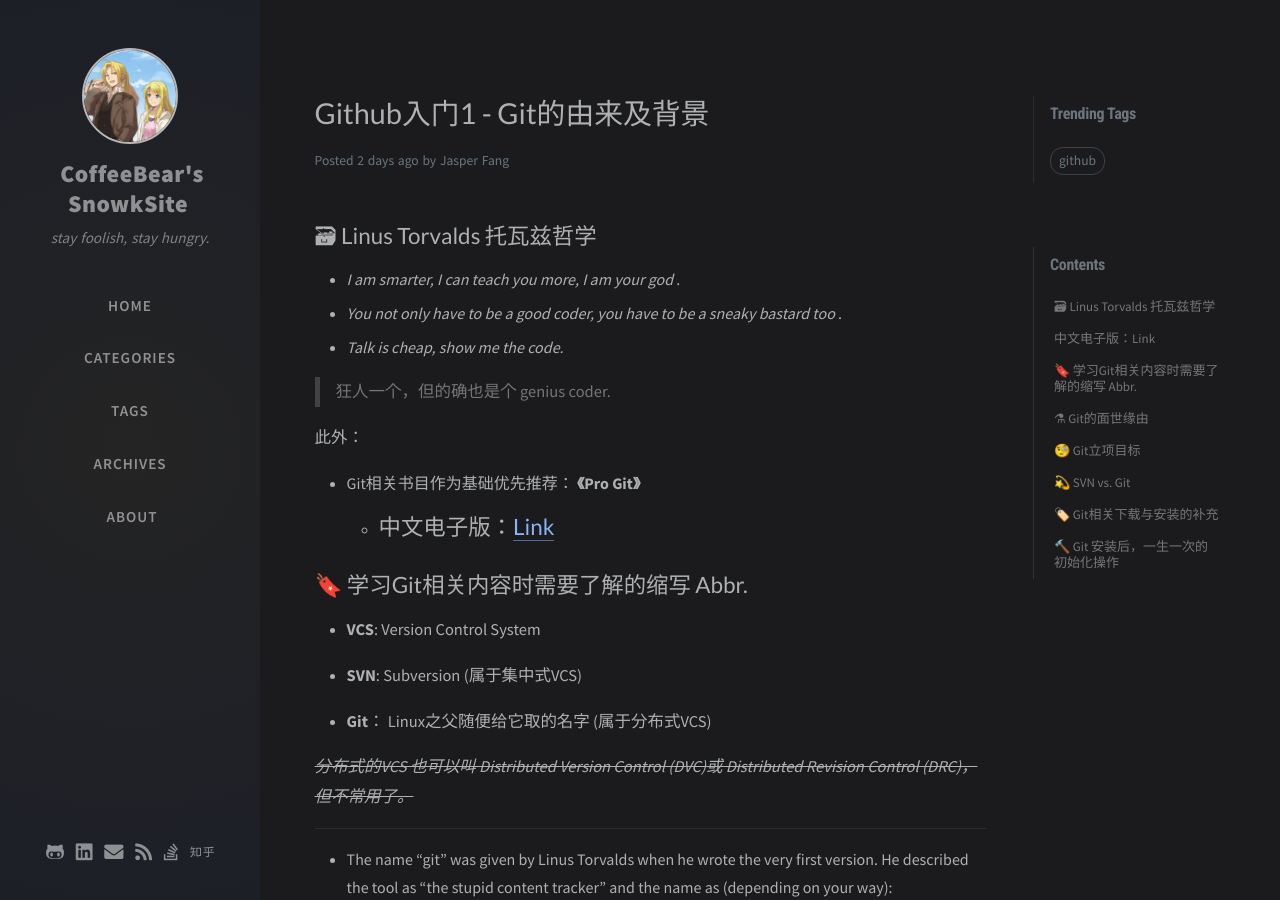
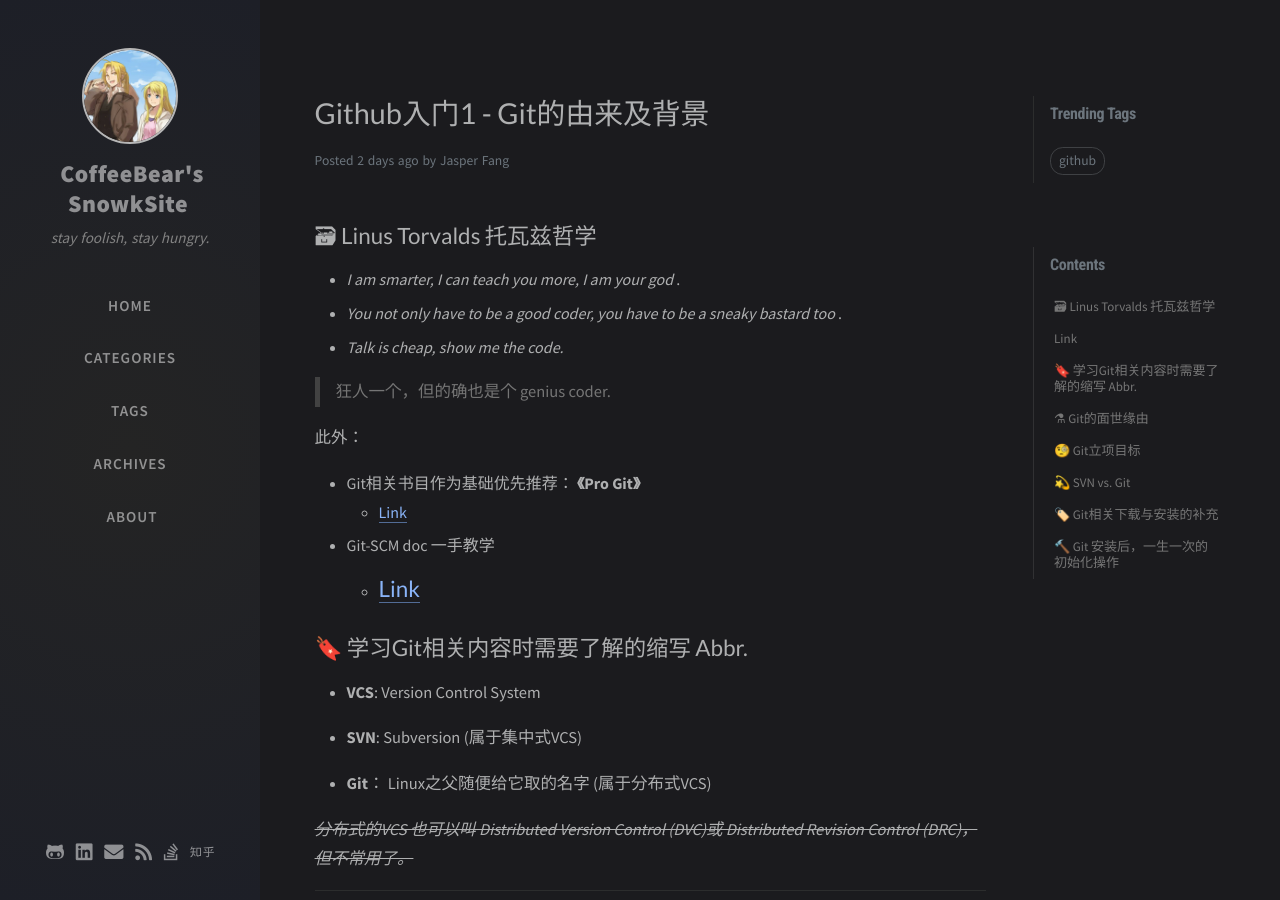
Before and after one commit to i493052739/i493052739.github.io, a Jekyll site: the page built from _posts/2020-12-09-Github入门1.md, in a window 1280 px wide and 900 px high. Built offline with Jekyll 4.4.1, drawn with Linux system fonts in a browser that asks for light colours; nearby versions of some CDN libraries; comment, search, counter and statistics services are not loaded.

Commit message:
update github1 notes

```diff
--- a/_posts/2020-12-09-Github入门1.md
+++ b/_posts/2020-12-09-Github入门1.md
@@ -17,7 +17,9 @@ pin: false
 
 此外：
 * Git相关书目作为基础优先推荐： **《Pro Git》**
-  * 中文电子版：[Link](https://gitee.com/progit/1-%E8%B5%B7%E6%AD%A5.html#1.1-%E5%85%B3%E4%BA%8E%E7%89%88%E6%9C%AC%E6%8E%A7%E5%88%B6)
+  * [Link](https://gitee.com/progit/1-%E8%B5%B7%E6%AD%A5.html#1.1-%E5%85%B3%E4%BA%8E%E7%89%88%E6%9C%AC%E6%8E%A7%E5%88%B6)
+* Git-SCM doc 一手教学
+  * [Link](https://git-scm.com/docs/)
 ---
 
 ## 🔖 学习Git相关内容时需要了解的缩写 Abbr.
```
